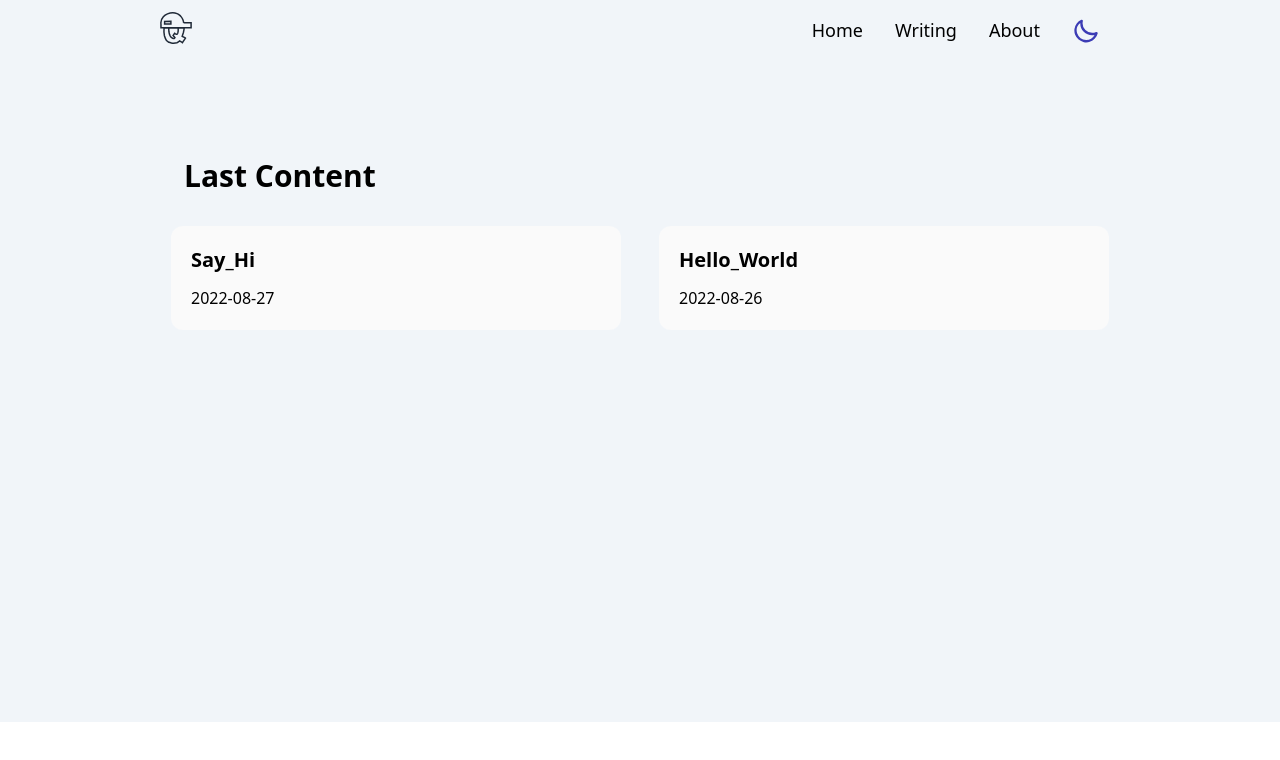
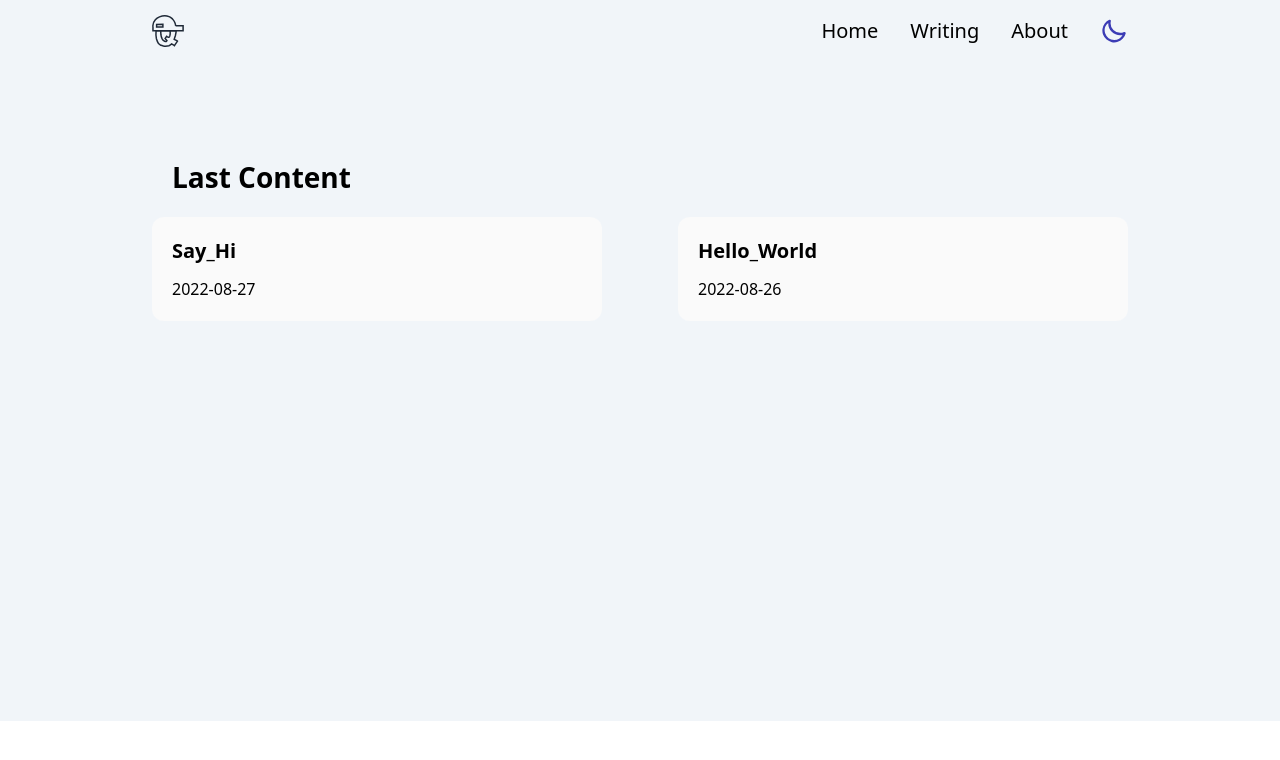
Before and after one commit to PengPeng-Qi/MiniBlog, a Next.js app: page /write in a window 1280 px wide. Shown: the top 760 px of the page. Built offline with nearby package versions, Linux system fonts and the light colour scheme.

Commit message:
refactor: tailwindcss to styled-components

```diff
--- a/components/card.jsx
+++ b/components/card.jsx
@@ -1,35 +1,57 @@
 import Link from "next/link";
+import styled from "styled-components";
+
+const Card = styled.div`
+  @media (max-width: 767px) {
+    width: 100%;
+  }
+  @media (min-width: 768px) {
+    width: 47.5%;
+  }
+  @media (min-width: 1024px) {
+    width: 450px;
+  }
+
+  padding-top: 0.75rem;
+  padding-bottom: 0.75rem;
+`
+
+const Article = styled.article`
+  padding: 1.25rem;
+  border-radius: 0.75rem;
+  background-color: rgb(250 250 250);
+`
+
+const Title = styled.div`
+  @media (min-width: 768px) {
+    font-size: 1.125rem;
+  }
+  @media (min-width: 1280px) {
+    font-size: 1.25rem;
+  }
+  &:hover {
+    color: rgb(234 88 12);
+  }
+
+  font-size: 1rem;
+  font-weight: 600;
+  line-height: 1.75rem;
+  margin-bottom: 0.75rem;
+`
 
 const layout = (props) => {
   const {id, date, title} = props.PostsData;
   return(
     <Link href={`/write/posts/${id}`}>
-      <div
-        className="
-          desktop:w-450
-          table:w-420
-          table:py-5
-          phone:w-full
-          py-3
-      ">
-        <article
+      <Card>
+        <Article
           className="
-            rounded-xl
-          bg-neutral-50
             dark:bg-card-blue
-            p-5
           ">
-          <div
-            className="
-            hover:text-orange-600
-              desktop:text-xl
-              phone:text-lg
-              font-semibold
-              mb-3"
-          >{title}</div>
+          <Title>{title}</Title>
           <p>{date}</p>
-        </article>
-      </div>
+        </Article>
+      </Card>
     </Link>
   )
 }
--- a/components/header.jsx
+++ b/components/header.jsx
@@ -2,23 +2,84 @@ import Link from "next/link";
 import ToggleMode from './toggleMode';
 import styled from "styled-components";
 
-const LogoLink = styled.div`
+const Header = styled.header`
+  @media (max-width: 640px){
+    padding: 1.1625rem 1rem;
+  }
+  @media (min-width: 641px){
+    font-size: 1.125rem;
+    padding: 1.1625rem 1.5rem;
+  }
+  @media (min-width: 1024px) {
+    width: 976px;
+    font-size: 1.25rem;
+    line-height: 1.75rem;
+    padding: 1.1625rem 0rem;
+  }
+
+  display: flex;
+  align-items: center;
+  justify-content: space-between;
+  height: 61px;
+  font-size: 1rem;
+  line-height: 1.375rem;
+  margin: 0px auto;
+`
+
+const LinkDiv = styled.div`
+  position: relative;
+  transition-duration: 200ms;
+  transition-timing-function: linear;
+  &:hover{
+    transition-duration: 200ms;
+    transition-timing-function: linear;
+  }
+`
+
+const LinkLogo = styled.div`
   position: absolute;
   top: 0px;
   width: 2.25rem;
   height: 2.25rem;
-  z-index: 20;
+  z-index: 99;
+`
+
+const LinkNav = styled.nav`
+  display: flex;
+`
+
+const LinkItem = styled.span`
+  @media (max-width: 640px){
+    margin-right: 0.5rem;
+    padding-left: 0.25rem;
+  }
+  &:hover {
+    text-decoration-line: underline;
+  }
+
+  margin-right: 1rem;
+  padding-left: 0.5rem;
+  padding-right: 0.5rem;
+  text-underline-offset: 4px;
+`
+
+const Logo = styled.svg`
+  width: 2rem;
+  height: 2rem;
+  fill: transparent;
+  stroke: #1f2937;
+  stroke-width: 14px;
 `
 
 const logo = (
-<svg xmlns="http://www.w3.org/2000/svg" viewBox="0 0 297.84 298.68"  className="h-8 w-8 fill-transparent stroke-gray-800 dark:stroke-gray-200 stroke-14">
+  <Logo xmlns="http://www.w3.org/2000/svg" viewBox="0 0 297.84 298.68"  className="dark:stroke-gray-200">
     <polyline points="8.62 109.57 8.62 116.46 8.62 146.96 289.84 146.96 289.84 101.22 220.38 101.22" />
     <path d="M339.14,347.22l58.65,1.29V321l-58.31,2.26Z" transform="translate(-296.56 -235.55)" />
     <path d="M517.19,336.71a113.33,113.33,0,0,0-8.14-30.54,110.45,110.45,0,0,0-16.67-27.57,101.26,101.26,0,0,0-17.17-16.17,113.44,113.44,0,0,0-20-11.47c-20.16-8.67-55.1-11.91-89,2.5-9.35,4-25,10.84-39,26.84-5,5.76-21.54,25.2-22.59,53.08a75.23,75.23,0,0,0,.58,12.46" transform="translate(-296.56 -235.55)" />
     <path d="M334,382.51A265.85,265.85,0,0,0,337.31,457a180.9,180.9,0,0,0,19.77,45.18L378,518.55a155.05,155.05,0,0,0,23.1,5.68,129.2,129.2,0,0,0,21.3,2A117.18,117.18,0,0,0,454.21,522l13.55-6.77L478.49,505c5.25,3,10.74,6.35,16.38,10.17,3.53,2.39,6.88,4.79,10,7.17q8.19-11.11,16.5-23.55,6.36-9.56,12-18.79c-3.24-2.21-6.68-4.43-10.3-6.62-6.84-4.15-13.48-7.7-19.76-10.73l6.77-20.9,4-13c1.86-7.09,3.16-13.3,4.07-18.3.81-4.41,1.38-8.2,1.77-11.12.72-5.32,1.19-10.06,1.5-14.07l-8.7-2.8Z" transform="translate(-296.56 -235.55)" />
     <path d="M378,382.51V399q.64,10.28,1.27,20.55,1.79,8.56,3.58,17.13,1.59,5.28,3.2,10.54,2,4.11,4.1,8.2l4.8,8.72,5.08,6.12,5.36,5.81,8.19,4.28,8.75,1.53h6.5l3.81-4,3-3.06-3-4.28-4.94-4.89-5.08-5.2-4.24-5.05,5.65-8.71,6.21-9.79,2.4-3.36,7.24,5.76,9.6,4.7h4.9a36.8,36.8,0,0,0,6.77-10.54q1.35-4.69,2.69-9.4l2-11.93V382.51" transform="translate(-296.56 -235.55)" />
     <path d="M660.38,283.12" transform="translate(-296.56 -235.55)" />
-</svg>
+  </Logo>
 )
 
 const header = () => {
@@ -30,46 +91,27 @@ const header = () => {
   const linkItems = linkItemsData.map((item, index) => {
     return (
       <Link href={item.url} key={index}>
-        <span className="px-2 mr-4 hover:underline underline-offset-4">
+        <LinkItem>
           {item.msg}
-        </span>
+        </LinkItem>
       </Link>
     )
   })
   return(
-      <header className="
-      dark:bg-neutral-900
-        table:w-976
-        table:text-lg
-        text-base
-        leading-7.5
-        flex
-        content-center
-        justify-between
-        mx-auto
-        py-3
-        h-62
-        font-sans
-      ">
-        <div className="
+      <Header className="dark:bg-neutral-900">
+        <LinkDiv className="
           hover:scale-110
-          hover:duration-200
-          hover:ease-linear
-          duration-200
-          ease-linear
-          relative
-          ml-2
         ">
           {logo}
           <Link href="/">
-            <LogoLink />
+            <LinkLogo />
           </Link>
-        </div>
-        <nav className="flex p-1">
+        </LinkDiv>
+        <LinkNav>
           {linkItems}
           <ToggleMode />
-        </nav>
-      </header>
+        </LinkNav>
+      </Header>
   )
 }
 
--- a/components/toggleMode.jsx
+++ b/components/toggleMode.jsx
@@ -3,37 +3,52 @@ import { useState, useEffect } from "react";
 import styled from "styled-components";
 
 const Button = styled.button`
+  @media (max-width: 640px){
+    padding-left: 0.25rem;
+  }
+
   padding-left: 0.5rem;
-  padding-right: 0.5rem;
-  margin-right: 1rem;
 `
 
-let moon = (
-  <svg
+// 大小变化随Header Font-Size变化
+const Svg = styled.svg`
+  @media (min-width: 641px) {
+    width: 1.625rem;
+    height: 1.625rem;
+  }
+  @media (min-width: 1024px) {
+    width: 1.75rem;
+    height: 1.75rem
+  }
+
+  width: 1.5rem;
+  height: 1.5rem;
+`
+
+const Moon = (
+  <Svg
     xmlns="http://www.w3.org/2000/svg"
     viewBox="0 0 24 24"
-    className="table:w-7 table:h-7 w-6 h-6"
   >
     <path
       d="M21.64,13a1,1,0,0,0-1.05-.14,8.05,8.05,0,0,1-3.37.73A8.15,8.15,0,0,1,9.08,5.49a8.59,8.59,0,0,1,.25-2A1,1,0,0,0,8,2.36,10.14,10.14,0,1,0,22,14.05,1,1,0,0,0,21.64,13Zm-9.5,6.69A8.14,8.14,0,0,1,7.08,5.22v.27A10.15,10.15,0,0,0,17.22,15.63a9.79,9.79,0,0,0,2.1-.22A8.11,8.11,0,0,1,12.14,19.73Z"
       fill="#3c3cb5"
       className="color000 svgShape"
     ></path>
-  </svg>
+  </Svg>
 );
 
-let sun = (
-  <svg
+const Sun = (
+  <Svg
     xmlns="http://www.w3.org/2000/svg"
     viewBox="0 0 24 24"
-    className="table:w-7 table:h-7 w-6 h-6"
   >
     <path
       d="M5,12a1,1,0,0,0-1-1H3a1,1,0,0,0,0,2H4A1,1,0,0,0,5,12ZM5.64,17l-.71.71a1,1,0,0,0,0,1.41,1,1,0,0,0,1.41,0l.71-.71A1,1,0,0,0,5.64,17ZM12,5a1,1,0,0,0,1-1V3a1,1,0,0,0-2,0V4A1,1,0,0,0,12,5Zm5.66,2.34a1,1,0,0,0,.7-.29l.71-.71a1,1,0,1,0-1.41-1.41L17,5.64a1,1,0,0,0,0,1.41A1,1,0,0,0,17.66,7.34Zm-12-.29a1,1,0,0,0,.7.29,1,1,0,0,0,.71-.29,1,1,0,0,0,0-1.41l-.71-.71A1,1,0,0,0,4.93,6.34ZM21,11H20a1,1,0,0,0,0,2h1a1,1,0,0,0,0-2ZM18.36,17A1,1,0,0,0,17,18.36l.71.71a1,1,0,0,0,1.41,0,1,1,0,0,0,0-1.41ZM12,6.5A5.5,5.5,0,1,0,17.5,12,5.51,5.51,0,0,0,12,6.5Zm0,9A3.5,3.5,0,1,1,15.5,12,3.5,3.5,0,0,1,12,15.5ZM12,19a1,1,0,0,0-1,1v1a1,1,0,0,0,2,0V20A1,1,0,0,0,12,19Z"
       fill="#ffbf66"
       className="color000 svgShape"
     ></path>
-  </svg>
+  </Svg>
 );
 
 const ThemeChanger = () => {
@@ -55,7 +70,7 @@ const ThemeChanger = () => {
 
   const [svg, setSvg] = useState();
   useEffect(() => {
-    theme === "dark" ? setSvg(sun) : setSvg(moon);
+    theme === "dark" ? setSvg(Sun) : setSvg(Moon);
   });
 
   const changeMode = () => {
--- a/pages/about/index.js
+++ b/pages/about/index.js
@@ -1,5 +1,31 @@
 import Head from "next/head";
+import styled from "styled-components";
 import Header from "../../components/header";
+
+const Main = styled.main`
+  @media (min-width: 640px) {
+    height: 407px;
+    padding-top: 6rem;
+    padding-bottom: 6rem;
+  }
+
+  @media (min-width: 976px) {
+    width: 976px;
+    height: 560px;
+    padding-top: 10rem;
+    padding-bottom: 10rem;
+  }
+
+  @media (min-width: 1280px) {
+    height: 660px;
+  }
+
+  height: 367px;
+  margin-left: auto;
+  margin-right: auto;
+  padding-top: 5rem;
+  padding-bottom: 5rem;
+`;
 
 export default function Home() {
   return (
@@ -20,20 +46,9 @@ export default function Home() {
       </Head>
       <Header />
 
-      <main
-        className="
-          desktop:h-660
-          table:h-560
-          table:w-976
-          table:py-40
-          sm:h-407
-          sm:py-24
-          h-367
-          py-20
-          mx-auto"
-      >
+      <Main>
         <div className="text-center">About Me Page</div>
-      </main>
+      </Main>
 
       <footer></footer>
     </div>
--- a/pages/index.js
+++ b/pages/index.js
@@ -1,5 +1,64 @@
 import Head from "next/head";
+import styled from "styled-components";
 import Header from "../components/header";
+
+const Main = styled.main`
+  @media (max-width: 1024px) {
+    width: 100%;
+    min-height: 367px;
+    padding: 6rem 0;
+  }
+  @media (min-width: 1024px) {
+    width: 976px;
+    min-height: 560px;
+    padding: 10rem 0;
+  }
+  @media (min-width: 1280px) {
+    min-height: 660px;
+  }
+
+  margin: 0px auto;
+`;
+
+const H1 = styled.h1`
+  @media (min-width: 640px) {
+    font-size: 2rem;
+    line-height: 2.5rem;
+    margin-bottom: 1.5rem;
+  }
+  @media (min-width: 1024px) {
+    font-size: 2.5rem;
+    line-height: 2.75rem;
+    margin-bottom: 2.25rem;
+  }
+
+  font-size: 1.75rem;
+  font-family: Crimson Pro, serif;
+  line-height: 2.25rem;
+  text-align: center;
+  letter-spacing: 0.025em;
+  margin-bottom: 1.25rem;
+`;
+
+const Article = styled.article`
+  @media (min-width: 641px) {
+    width: 506px;
+    font-size: 1.125rem;
+    line-height: 1.75rem;
+  }
+  @media (min-width: 1024px) {
+    width: 590px;
+    font-size: 21px;
+    line-height: 31.496px;
+  }
+
+  width: 100%;
+  font-weight: 300;
+  font-size: 1rem;
+  line-height: 1.5rem;
+  color: rgb(31 41 55);
+  margin: 0px auto;
+`;
 
 export default function Home() {
   return (
@@ -19,48 +78,11 @@ export default function Home() {
         <link rel="icon" href="/favicon.ico" />
       </Head>
       <Header />
-      <main
-        className="
-          desktop:h-660
-          table:w-976
-          table:py-40
-          table:h-560
-          sm:py-24
-          sm:h-407
-          h-367
-          py-20
-          mx-auto"
-      >
-        <h1
-          className="
-            table:text-6xl
-            sm:text-4.5xl
-            text-3xl
-            mb-9
-            text-center
-            tracking-wide
-            font-headFont"
-        >
-          Hi, I&#39;m PengPengQ!
-        </h1>
-        <article
-          className="
-          dark:text-gray-300
-            table:text-1.1xl
-            table:w-590
-            phone:w-450
-            sm:w-506
-            sm:text-lg
-            text-base
-            w-380
-            mx-auto
-            font-sans
-            font-light
-          text-gray-800"
-        >
+      <Main>
+        <H1>Hi, I&#39;m PengPengQ!</H1>
+        <Article className="dark:text-gray-300">
           <p className="text-center">
-            <strong>web software engineer</strong> from Chengdu,
-            China.
+            <strong>web software engineer</strong> from Chengdu, China.
             <br />
             Writing an excellent opensource project is mygoal.
             <br />
@@ -69,8 +91,8 @@ export default function Home() {
             <br />
             If you are interested in me, welcome to follow me.
           </p>
-        </article>
-      </main>
+        </Article>
+      </Main>
 
       <footer></footer>
     </div>
--- a/pages/write/index.js
+++ b/pages/write/index.js
@@ -2,6 +2,53 @@ import Head from "next/head";
 import Header from "../../components/header";
 import Card from "../../components/card";
 import { getSortedPostsData } from "../../lib/posts";
+import styled from "styled-components";
+
+const WriteDiv = styled.div`
+  @media (min-width: 641px) {
+    min-height: 407px;
+    margin: 0px 1.5rem;
+    padding: 4rem 0;
+  }
+  @media (min-width: 1024px) {
+    width: 976px;
+    min-height: 560px;
+    margin: 0px auto;
+    padding: 6rem 0;
+  }
+  @media (min-width: 1280px) {
+    min-height: 660px;
+  }
+
+  min-height: 367px;
+  margin: 0 1rem;
+  padding: 2rem 0;
+`;
+
+const H1 = styled.h1`
+  /* 字体发生变化，card组件也类似 */
+  @media (min-width: 768px) {
+    height: 3rem;
+    font-size: 1.5rem;
+    line-height: 2.5rem;
+  }
+  @media (min-width: 1280px) {
+    font-size: 1.75rem;
+    line-height: 2.5rem;
+  }
+
+  height: 2.5rem;
+  font-size: 1.25rem;
+  font-weight: 600;
+  line-height: 2rem;
+  padding: 0px 1.25rem;
+`;
+
+const Main = styled.main`
+  display: flex;
+  flex-wrap: wrap;
+  justify-content: space-between;
+`;
 
 export async function getStaticProps() {
   // get id, data, title item
@@ -32,39 +79,14 @@ export default function Home({ allPostsData }) {
       </Head>
       <Header />
 
-      <main
-        className="
-          desktop:min-h-660
-          table:min-h-560
-          table:w-976
-          table:py-24
-          table:mx-auto
-          sm:min-h-407
-          sm:py-16
-          min-h-367
-          mx-6
-          py-12"
-      >
-        <h1
-          className="
-            desktop:px-8
-            desktop:text-3xl
-            table:px-12
-            table:text-2.5xl
-            table:h-12
-            phone:px-4
-            phone:text-2xl
-            font-bold
-            h-10"
-        >
-          Last Content
-        </h1>
-        <main className="flex justify-around flex-wrap">
-          {allPostsData.map((PostsData) => (
+      <WriteDiv>
+        <H1>Last Content</H1>
+        <Main>
+          {allPostsData.map(PostsData => (
             <Card PostsData={PostsData} key={PostsData.id} />
           ))}
-        </main>
-      </main>
+        </Main>
+      </WriteDiv>
 
       <footer></footer>
     </div>
--- a/pages/write/posts/[id].js
+++ b/pages/write/posts/[id].js
@@ -1,6 +1,28 @@
 import Head from "next/head";
+import styled from "styled-components";
 import Header from "../../../components/header";
 import { getAllPostIds, getPostData } from "../../../lib/posts";
+
+const Main = styled.main`
+  @media (min-width: 641px) {
+    min-height: 407px;
+    margin: 0px 1.5rem;
+    padding: 4rem 0;
+  }
+  @media (min-width: 976px) {
+    width: 976px;
+    min-height: 560px;
+    margin: 0px auto;
+    padding: 6rem 0;
+  }
+  @media (min-width: 1280px) {
+    min-height: 660px;
+  }
+
+  min-height: 367px;
+  margin: 0 1rem;
+  padding: 2rem 0;
+`;
 
 export default function Post({ postData }) {
   return (
@@ -15,23 +37,12 @@ export default function Post({ postData }) {
         <title>{postData.title}</title>
       </Head>
       <Header />
-      <main
-        className="
-          desktop:h-660
-          table:w-976
-          table:py-40
-          table:h-560
-          sm:py-24
-          sm:h-407
-          h-367
-          py-20
-          mx-auto"
-      >
+      <Main>
         <article>
           <h1>{postData.title}</h1>
           <div dangerouslySetInnerHTML={{ __html: postData.contentHtml }} />
         </article>
-      </main>
+      </Main>
     </div>
   );
 }
```
Lines whose indentation alone changed are shown as unchanged.
